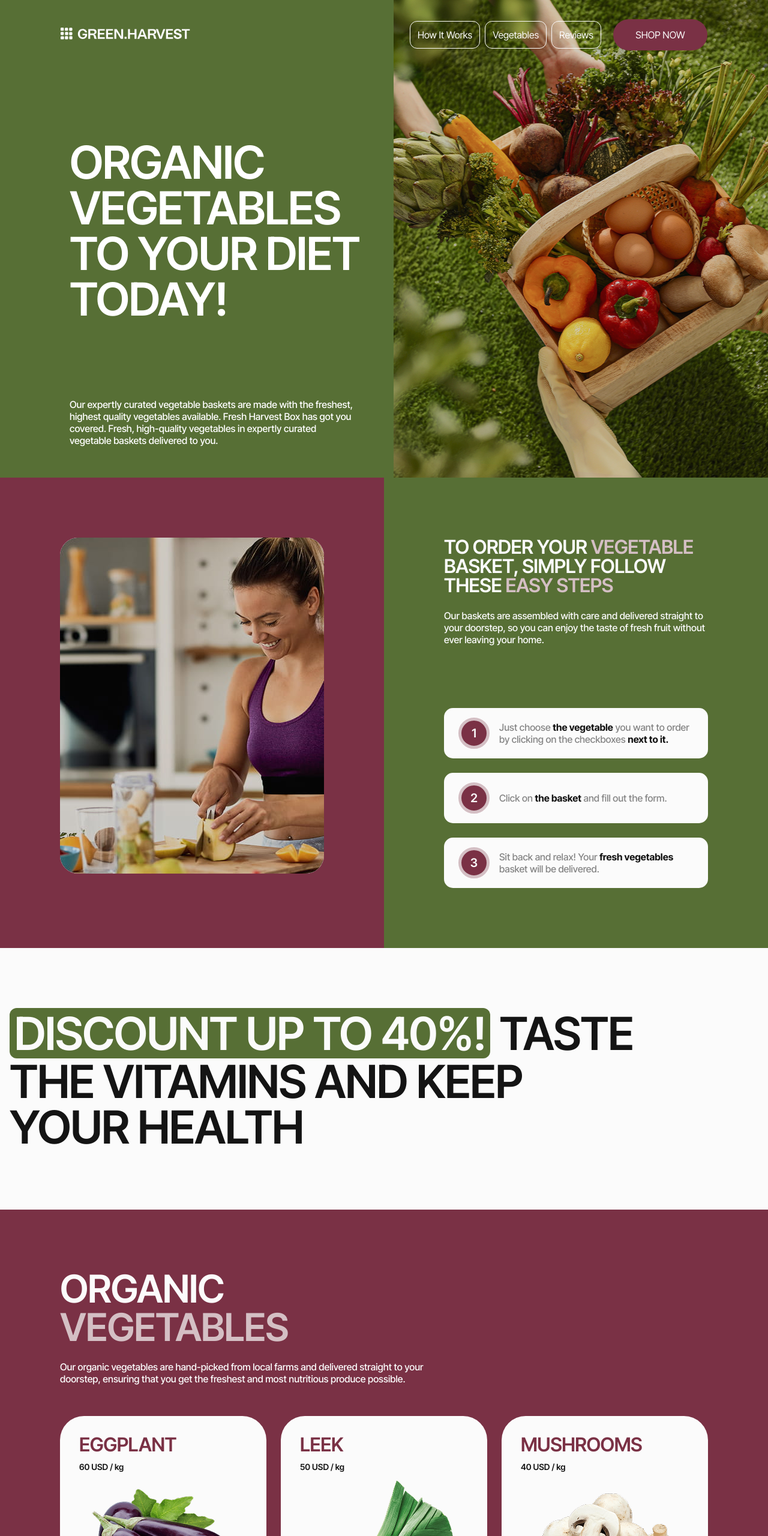
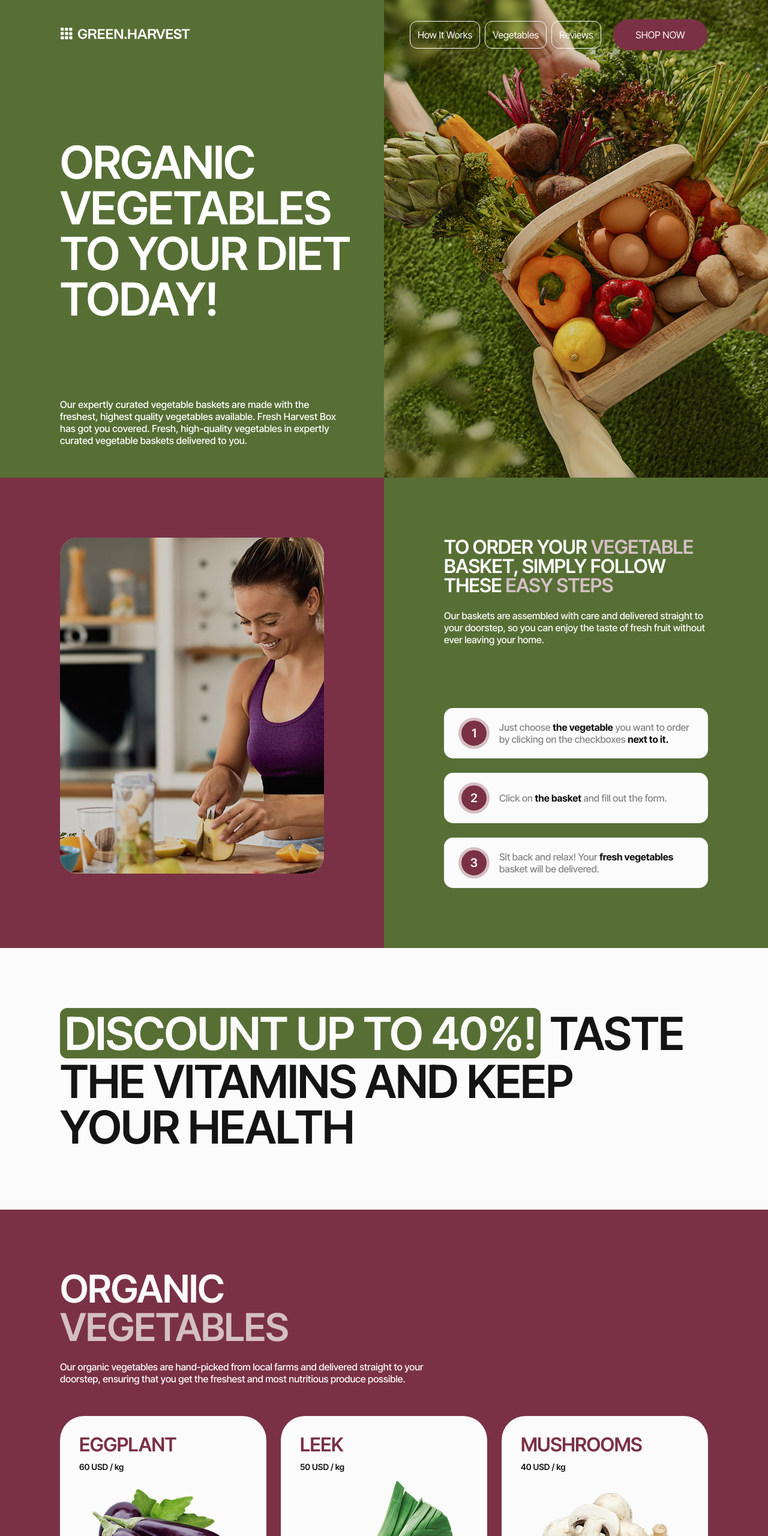
Before and after one commit to FRKNDABAN/KAITgroup_GreenHarvest, a website built with Vite: page src/index.html in a window 1280 px wide. Shown: the top 2560 px of the page at 60% size. Built offline with nearby package versions, Linux system fonts and the light colour scheme.

Commit message:
furkanedit4

```diff
--- a/src/css/advertisement.css
+++ b/src/css/advertisement.css
@@ -1,3 +1,10 @@
+
+
+.advertisement_content{
+  width: 1080px;
+margin: 0 100px 0 100px;
+}
+
 .visually-hidden {
   position: absolute;
   width: 1px;
--- a/src/css/hero.css
+++ b/src/css/hero.css
@@ -1,3 +1,7 @@
+.container{
+  padding: 0;
+}
+
 .hero .container {
   display: flex;
   background-color: #576f35;
@@ -6,6 +10,11 @@
 
 .hero_text_img {
   display: flex;
+  width: 1280px;
+}
+
+.hero_text_cover{
+  width: 640px;
 }
 
 .hero_text {
@@ -18,12 +27,12 @@
 }
 
 .hero_img {
-  width: 625px;
+  width: 640px;
   height: auto;
   background-image: url('../image/sepet.jpg');
   background-size: cover;
 
-  margin: 0 auto;
+  margin: 0 ;
   background-repeat: no-repeat;
   background-position: center;
 }
@@ -46,7 +55,7 @@
   font-weight: 500;
   font-size: 16px;
   line-height: 1.25;
-  letter-spacing: normal;
+  letter-spacing: 0.01em;
   max-width: 472px;
   width: 100%;
 }
--- a/src/css/reviews.css
+++ b/src/css/reviews.css
@@ -3,6 +3,10 @@
   padding-bottom: 80px;
   background-color: #fbfbfb;
   font-family: 'Inter Tight', Arial, sans-serif;
+}
+
+.reviews .container{
+  padding: 0 100px;
 }
 
 .reviews-content {
--- a/src/css/your_order.css
+++ b/src/css/your_order.css
@@ -2,6 +2,10 @@
     background-color: var(--color-green, #576f35);
     color: var(--color-white, #ffffff);
     padding: 100px 0;
+}
+
+.your_order .container{
+    padding: 0 100px;
 }
 
 /* Figma: 751x192 */
--- a/src/partials/advertisement.html
+++ b/src/partials/advertisement.html
@@ -1,6 +1,7 @@
 <!--Melis_baslangic-->
 <section class="advertisement">
   <div class="container">
+    <div class="advertisement_content">
       <h2 class="visually-hidden">Advertisement</h2>
 
       <p class="advertisement-text">
@@ -10,5 +11,6 @@
         <span class="advertisement-line">your health</span>
       </p>
     </div>
+  </div>
 </section>
 <!--Melis_bitiris-->
--- a/src/partials/header.html
+++ b/src/partials/header.html
@@ -6,14 +6,14 @@
         <a class="logo_header" href="../index.html">
 
             <svg class="logo_header_icon">
-                <use xlink:href="../image/icons.svg#icon-logo_all"></use>
+                <use xlink:href="./image/icons.svg#icon-logo_all"></use>
             </svg>
         </a>
 
         <nav>
             <ul class="navlist">
 
-                <li><a href="">How It Works</a></li>
+                <li><a href="#how_it_work">How It Works</a></li>
                 <li><a href="">Vegetables</a></li>
                 <li><a href="">Reviews</a></li>
 
--- a/src/partials/hero.html
+++ b/src/partials/hero.html
@@ -2,6 +2,7 @@
 <section class="hero">
     <div class="container">
         <div class="hero_text_img">
+            <div class="hero_text_cover">
                 <div class="hero_text">
                     <h1>organic vegetables to your diet today!</h1>
                     <p>
@@ -11,6 +12,7 @@
                         baskets delivered to you.
                     </p>
                 </div>
+            </div>
             <div class="hero_img">
 
             </div>
```
Lines whose indentation alone changed are shown as unchanged.
